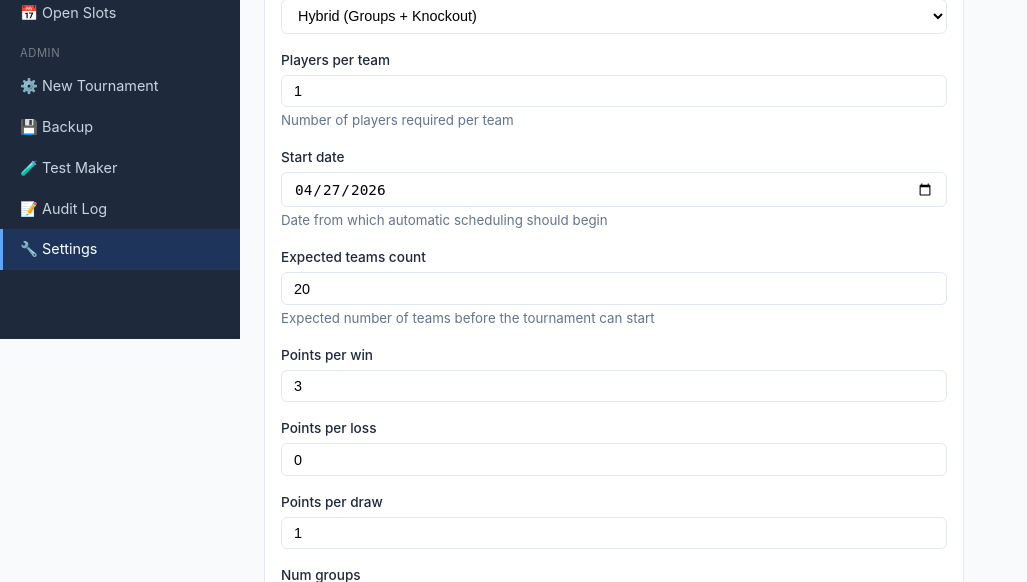
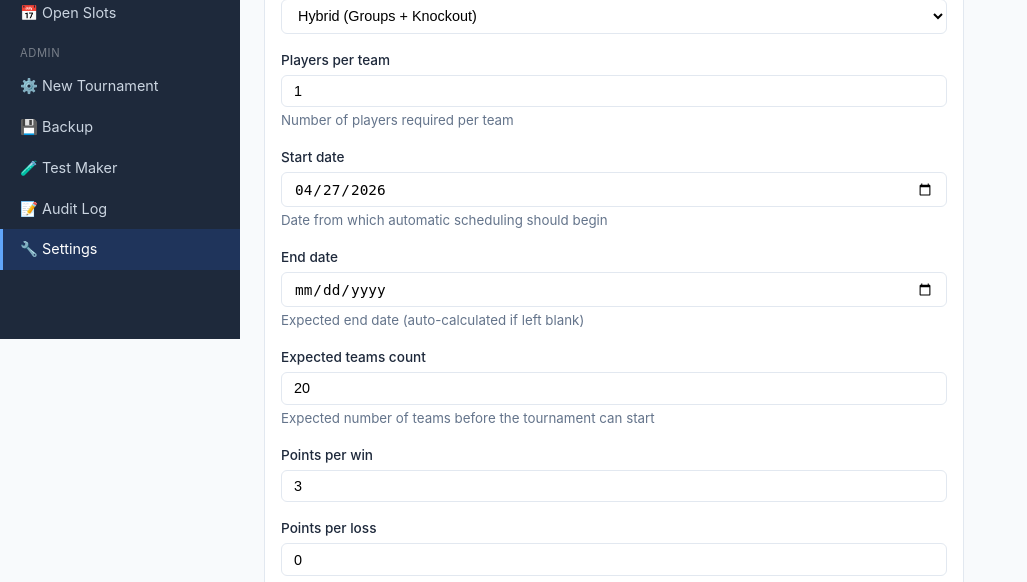
Before and after one commit to simarsamra/Tournament-Manager, a Django app: page /settings/ in a window 1280 px wide. Shown: the part 461-1043 px from the top of the page, without its empty margins (0-1027 px from the left). Run offline with Django 5.2, Linux system fonts and the light colour scheme; a user stored in the database is signed in; data comes from the database, SQL or seed files in the repository; both versions use the stored data as it was after the commit.

Commit message:
feat: Add end date to tournaments; implement auto-calculation and update related views and templates
Co-authored-by: Copilot <copilot@github.com>

```diff
--- a/core/forms.py
+++ b/core/forms.py
@@ -9,7 +9,7 @@ class TournamentForm(forms.ModelForm):
         model = Tournament
         fields = [
             "name", "sport_type", "registration_mode", "format", "players_per_team",
-            "start_date", "expected_teams_count",
+            "start_date", "end_date", "expected_teams_count",
             "points_per_win", "points_per_loss",
             "points_per_draw", "num_groups", "teams_per_group_advance",
             "withdrawal_policy", "default_match_duration",
@@ -21,6 +21,7 @@ class TournamentForm(forms.ModelForm):
             "format": forms.Select(attrs={"class": "form-select"}),
             "players_per_team": forms.NumberInput(attrs={"class": "form-control", "min": "1"}),
             "start_date": forms.DateInput(attrs={"class": "form-control", "type": "date"}),
+            "end_date": forms.DateInput(attrs={"class": "form-control", "type": "date"}),
             "expected_teams_count": forms.NumberInput(attrs={"class": "form-control", "min": "2"}),
             "points_per_win": forms.NumberInput(attrs={"class": "form-control"}),
             "points_per_loss": forms.NumberInput(attrs={"class": "form-control"}),
--- a/core/models.py
+++ b/core/models.py
@@ -67,6 +67,11 @@ class Tournament(models.Model):
         null=True,
         blank=True,
         help_text="Date from which automatic scheduling should begin",
+    )
+    end_date = models.DateField(
+        null=True,
+        blank=True,
+        help_text="Expected end date (auto-calculated if left blank)",
     )
     expected_teams_count = models.PositiveIntegerField(
         default=0,
--- a/core/views.py
+++ b/core/views.py
@@ -175,12 +175,15 @@ def _tournament_context(request, tournament=None):
         )
         ctx["user_tournaments"] = user_tournaments
         ctx["selected_tournament"] = tournament
-    # Open tournaments the user has NOT yet joined — for sidebar prompt
-    joinable = list(
-        Tournament.objects.filter(status="registration_open")
-        .exclude(pk__in=user_tournament_ids)
-        .order_by("-created_at")
-    )
+    # All open-registration tournaments (for notification count)
+    open_registration_tournaments = list(
+        Tournament.objects.filter(status="registration_open").order_by("-created_at")
+    )
+    if open_registration_tournaments:
+        ctx["open_registration_tournaments"] = open_registration_tournaments
+
+    # Open tournaments the user has NOT yet joined — for quick join actions
+    joinable = [t for t in open_registration_tournaments if t.pk not in set(user_tournament_ids)]
     if joinable:
         ctx["joinable_tournaments"] = joinable
     return ctx
@@ -243,6 +246,27 @@ def _safe_page_param(request, default=1):
     except (TypeError, ValueError):
         return default
     return page if page > 0 else default
+
+
+def _auto_end_date(tournament):
+    """Return an auto-computed end_date based on total matches, courts, and match duration.
+
+    Assumes an 8-hour working day per court. Returns None if start_date is absent.
+    """
+    import math
+    start = tournament.start_date
+    if not start:
+        return None
+    team_count = tournament.expected_teams_count or tournament.team_participations.filter(status="active").count()
+    total_matches = estimate_required_matches(tournament, team_count)
+    if total_matches <= 0:
+        return start
+    courts = max(1, tournament.courts.filter(is_available=True).count())
+    duration = max(5, tournament.default_match_duration or 30)
+    matches_per_court_per_day = max(1, 480 // duration)   # 8-hour day
+    matches_per_day = matches_per_court_per_day * courts
+    days_needed = math.ceil(total_matches / matches_per_day)
+    return start + timedelta(days=max(0, days_needed - 1))
 
 
 def _is_partial_refresh(request):
@@ -1290,7 +1314,10 @@ def tournament_setup(request):
     if request.method == "POST":
         form = TournamentForm(request.POST)
         if form.is_valid():
-            t = form.save()
+            t = form.save(commit=False)
+            if not t.end_date and t.start_date:
+                t.end_date = _auto_end_date(t)
+            t.save()
             request.session["selected_tournament_id"] = t.pk
             log_action(request, "tournament_created",
                        f"Tournament '{t.name}' created ({t.get_format_display()})",
@@ -1771,10 +1798,10 @@ def test_maker_view(request):
                 )
                 created_users += 1
 
-                team = Team.objects.create(
-                    name=team_name,
-                )
-                created_teams += 1
+                # Reuse existing team by name if already present (e.g. from another tournament)
+                team, team_created = Team.objects.get_or_create(name=team_name)
+                if team_created:
+                    created_teams += 1
 
                 _, participation_created = TeamTournamentParticipation.objects.get_or_create(
                     team=team,
@@ -3449,10 +3476,17 @@ def settings_view(request):
     tournament = _get_tournament(request)
     if not tournament:
         return render(request, "core/settings.html", _tournament_context(request, tournament))
+    is_settings_locked = bool(tournament.started_at or tournament.status in ("active", "completed"))
     if request.method == "POST":
+        if is_settings_locked:
+            messages.error(request, "Tournament settings are locked after the tournament has started.")
+            return redirect("settings")
         form = TournamentForm(request.POST, instance=tournament)
         if form.is_valid():
-            form.save()
+            t = form.save(commit=False)
+            if not t.end_date and t.start_date:
+                t.end_date = _auto_end_date(t)
+            t.save()
             log_action(request, "settings_updated", "Tournament settings updated", tournament=tournament)
             messages.success(request, "Settings updated.")
             return redirect("settings")
@@ -3461,6 +3495,7 @@ def settings_view(request):
     return render(request, "core/settings.html", {
         "tournament": tournament,
         "form": form,
+        "is_settings_locked": is_settings_locked,
         "users": User.objects.filter(is_superuser=False).order_by("username"),
         **_tournament_context(request, tournament),
     })
--- a/templates/core/base.html
+++ b/templates/core/base.html
@@ -31,9 +31,9 @@
             {% if not user.is_staff %}
             <div class="sidebar-section">Tournaments</div>
             <a href="{% url 'join_tournament_list' %}" class="{% if request.resolver_match.url_name == 'join_tournament_list' or request.resolver_match.url_name == 'join_tournament' or request.resolver_match.url_name == 'create_team' %}active{% endif %}">🎯 Join a Tournament</a>
-            {% if joinable_tournaments %}
+            {% if open_registration_tournaments %}
             <a href="{% url 'join_tournament_list' %}" class="{% if request.resolver_match.url_name == 'join_tournament_list' or request.resolver_match.url_name == 'join_tournament' or request.resolver_match.url_name == 'create_team' %}active{% endif %}" style="margin-top:0.5rem;">➕ Open Registrations
-                <span style="font-size:0.7rem;background:var(--primary);color:#fff;border-radius:10px;padding:1px 7px;margin-left:0.3rem;vertical-align:middle;">{{ joinable_tournaments|length }}</span>
+                <span style="font-size:0.7rem;background:var(--primary);color:#fff;border-radius:10px;padding:1px 7px;margin-left:0.3rem;vertical-align:middle;">{{ open_registration_tournaments|length }}</span>
             </a>
             {% endif %}
             {% endif %}
--- a/templates/core/partials/dashboard_content.html
+++ b/templates/core/partials/dashboard_content.html
@@ -69,7 +69,11 @@
                                 <input type="hidden" name="next" value="{{ request.get_full_path }}">
                                 <button type="submit" class="btn btn-outline btn-sm">Open</button>
                             </form>
+                            {% if t.status == 'completed' %}
+                            <span class="btn btn-primary btn-sm" style="opacity:0.45;cursor:not-allowed;pointer-events:none;" title="Completed tournaments cannot be configured">Configure</span>
+                            {% else %}
                             <a href="{% url 'tournament_config' pk=t.pk %}" class="btn btn-primary btn-sm">Configure</a>
+                            {% endif %}
                         </td>
                     </tr>
                     {% endfor %}
--- a/templates/core/settings.html
+++ b/templates/core/settings.html
@@ -4,8 +4,14 @@
 {% block content %}
 <h1 class="page-title">{% if tournament %}{{ tournament.name }} — {% endif %}Tournament Settings</h1>
 {% if tournament %}
+{% if is_settings_locked %}
+<div class="alert alert-warning" style="max-width:900px;">
+    This tournament has started. Settings are now locked.
+</div>
+{% endif %}
 <div class="card" style="max-width:700px;">
     <div class="card-body">
+        <div style="{% if is_settings_locked %}opacity:0.5;pointer-events:none;{% endif %}">
         <form method="post">
             {% csrf_token %}
             {% for field in form %}
@@ -15,8 +21,9 @@
                 {% if field.help_text %}<small class="text-muted">{{ field.help_text }}</small>{% endif %}
             </div>
             {% endfor %}
-            <button type="submit" class="btn btn-primary">Save Settings</button>
+            <button type="submit" class="btn btn-primary" {% if is_settings_locked %}disabled{% endif %}>Save Settings</button>
         </form>
+        </div>
     </div>
 </div>
 
```
Also changed, not shown: core/migrations/0017_tournament_end_date.py (added), db.sqlite3.
